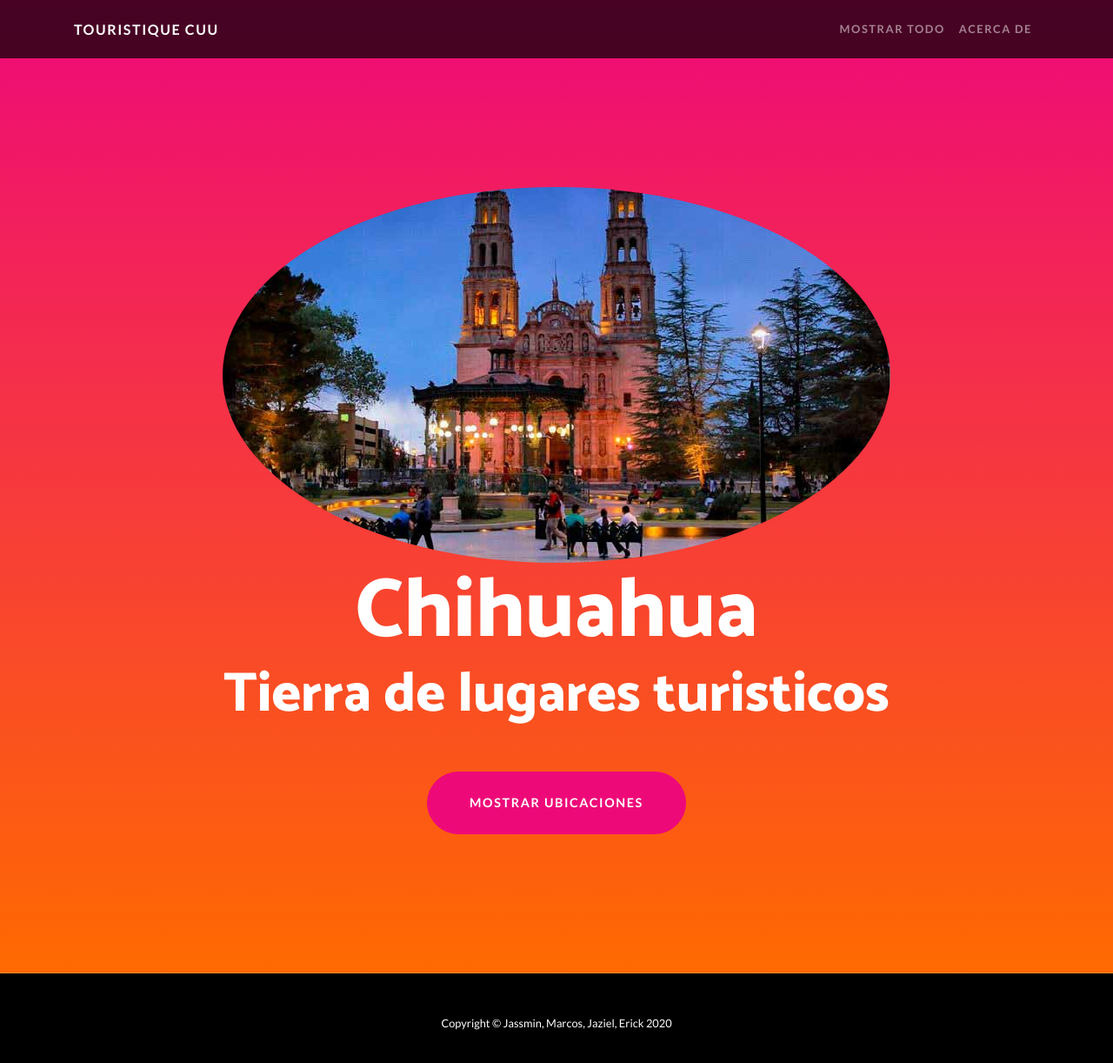
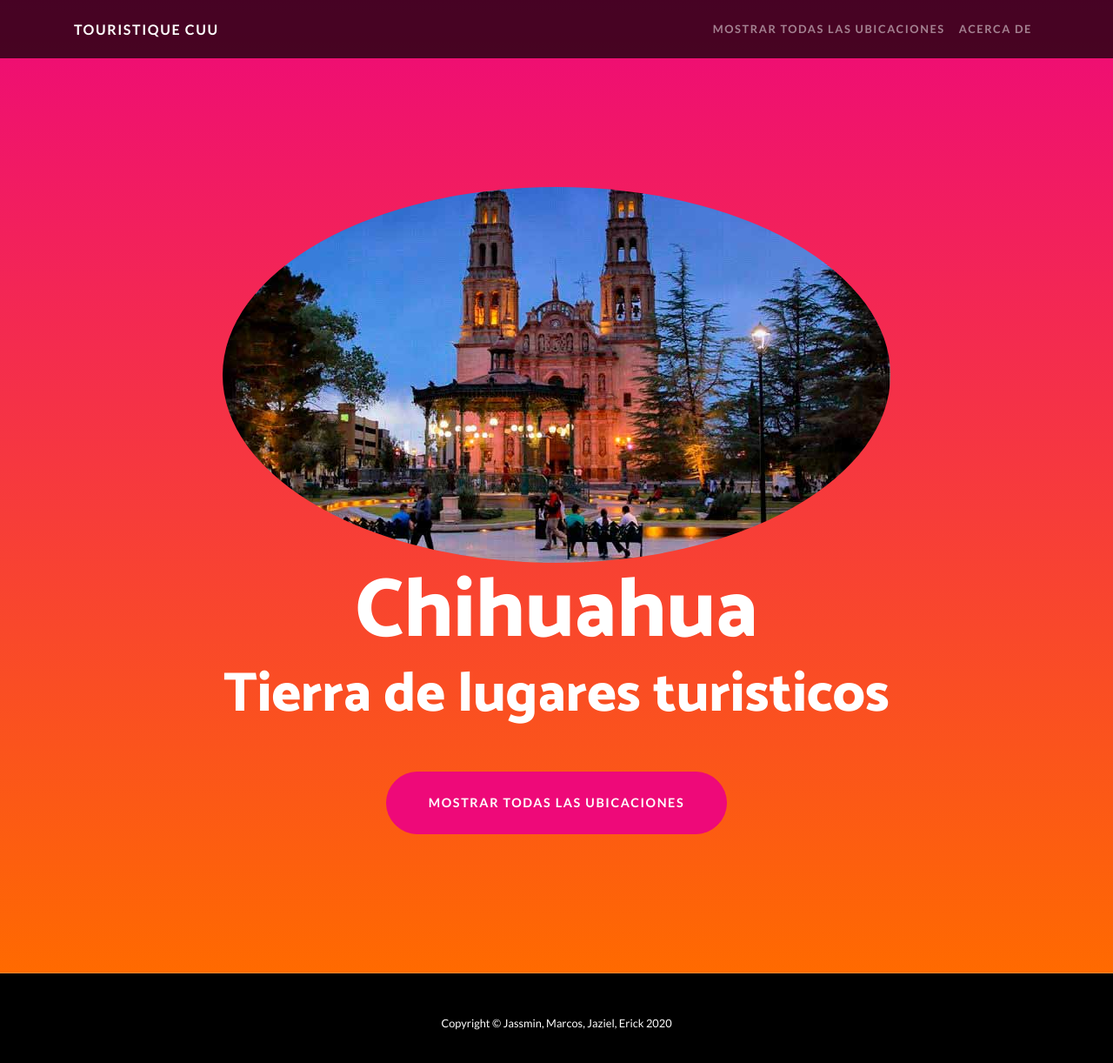
Before and after one commit to Equipo-6-TID41M/Website_Lugares_CUU, a website: page index.html in a window 1280 px wide. Shown: the whole page at 87% size. Drawn offline with Linux system fonts and the light colour scheme; no server answers.

Commit message:
Actualizar contenido del sitio
Co-Authored-By: ErickDav-dep <70125389+ErickDav-dep@users.noreply.github.com>
Co-Authored-By: Erickvoid <72955250+Erickvoid@users.noreply.github.com>
Co-Authored-By: Jassmin Ortiz <74668883+JassminOrtiz@users.noreply.github.com>
Co-Authored-By: Mr Giovani <68475380+Mrgiovani@users.noreply.github.com>

```diff
--- a/index.html
+++ b/index.html
@@ -35,7 +35,7 @@
       <div class="collapse navbar-collapse" id="navbarResponsive">
         <ul class="navbar-nav ml-auto">
           <li class="nav-item">
-            <a class="nav-link" href="./all.html">Mostrar todo</a>
+            <a class="nav-link" href="./all.html">Mostrar Todas las Ubicaciones</a>
           </li>
           <li class="nav-item">
             <a class="nav-link" href="./about.html">Acerca de</a>
@@ -51,7 +51,7 @@
         <img src="./img/catedral-de-chihuahua.jpg" class="img-fluid rounded-circle" class="img-fluid" alt="Responsive image">
         <h1 class="masthead-heading mb-0">Chihuahua</h1>
         <h2 class="masthead-subheading mb-0">Tierra de lugares turisticos</h2>
-        <a href="./all.html" class="btn btn-primary btn-xl rounded-pill mt-5">Mostrar ubicaciones</a>
+        <a href="./all.html" class="btn btn-primary btn-xl rounded-pill mt-5">Mostrar Todas las Ubicaciones</a>
       </div>
     </div>
   </header>
```
Also changed, not shown: about.html (+1 -1 lines).
